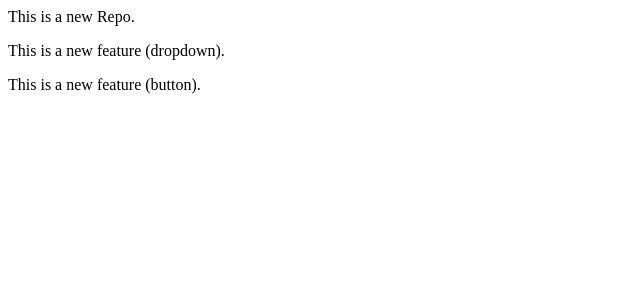
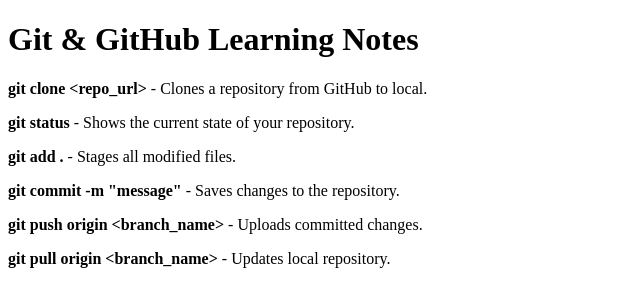
Before and after one commit to Zoya-Sk/GitMastery, a plain HTML site: page index.html in a window 1280 px wide. Shown: the whole page, without its empty margins (0-640 px from the left). Drawn offline with Linux system fonts and the light colour scheme.

Commit message:
Update HTML file

```diff
--- a/index.html
+++ b/index.html
@@ -1,3 +1,29 @@
-<p>This is a new Repo.</p>
-<p>This is a new feature (dropdown).</p>
-<p>This is a new feature (button).</p>
+<!DOCTYPE html>
+<html lang="en">
+<head>
+    <meta charset="UTF-8">
+    <meta name="viewport" content="width=device-width, initial-scale=1.0">
+    <title>Git Learning Notes</title>
+</head>
+<body>
+    <h1>Git & GitHub Learning Notes</h1>
+    <p><!-- Clone Repo -->
+        <strong>git clone &lt;repo_url&gt;</strong> - Clones a repository from GitHub to local.
+    </p>
+    <p><!-- Checking Status -->
+        <strong>git status</strong> - Shows the current state of your repository.
+    </p>
+    <p><!-- Staging Changes -->
+        <strong>git add .</strong> - Stages all modified files.
+    </p>
+    <p><!-- Committing Changes -->
+        <strong>git commit -m "message"</strong> - Saves changes to the repository.
+    </p>
+    <p><!-- Pushing to GitHub -->
+        <strong>git push origin &lt;branch_name&gt;</strong> - Uploads committed changes.
+    </p>
+    <p><!-- Pulling from GitHub -->
+        <strong>git pull origin &lt;branch_name&gt;</strong> - Updates local repository.
+    </p>
+</body>
+</html>
```
